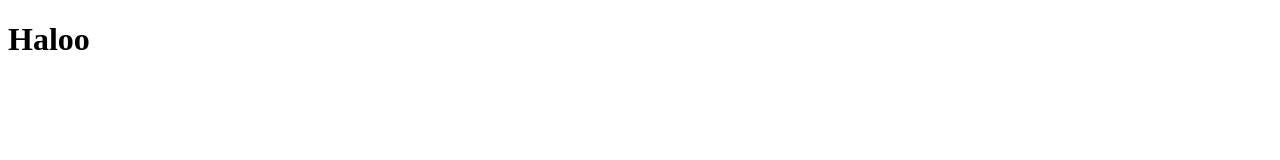
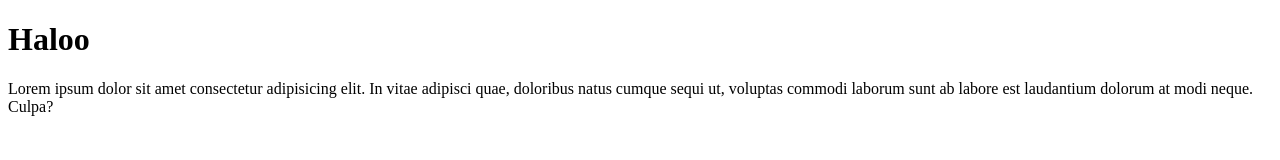
Before and after one commit to bunganb/bungaweb-git-tes, a plain HTML site: page index.html in a window 1280 px wide. Drawn offline with Linux system fonts and the light colour scheme.

Commit message:
Menambah paragraf

```diff
--- a/index.html
+++ b/index.html
@@ -10,6 +10,8 @@
 
 <body>
     <h1>Haloo</h1>
+    <p>Lorem ipsum dolor sit amet consectetur adipisicing elit. In vitae adipisci quae, doloribus natus cumque sequi ut,
+        voluptas commodi laborum sunt ab labore est laudantium dolorum at modi neque. Culpa?</p>
 </body>
 
 </html>
```
